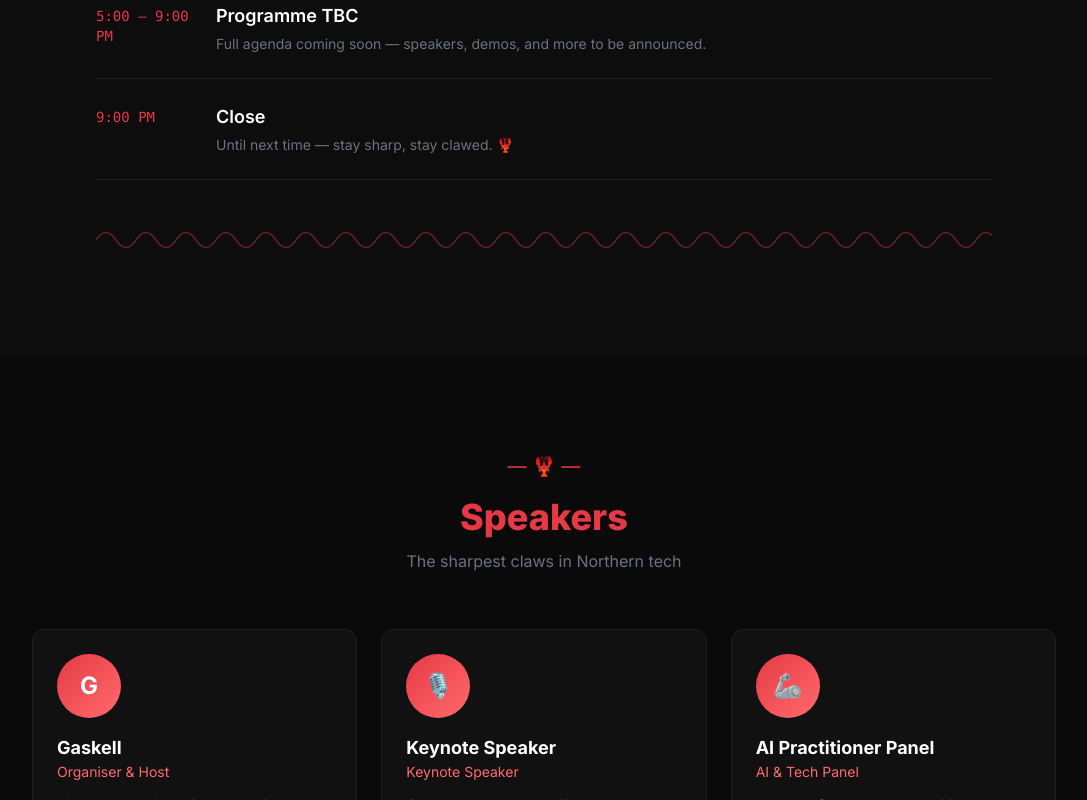
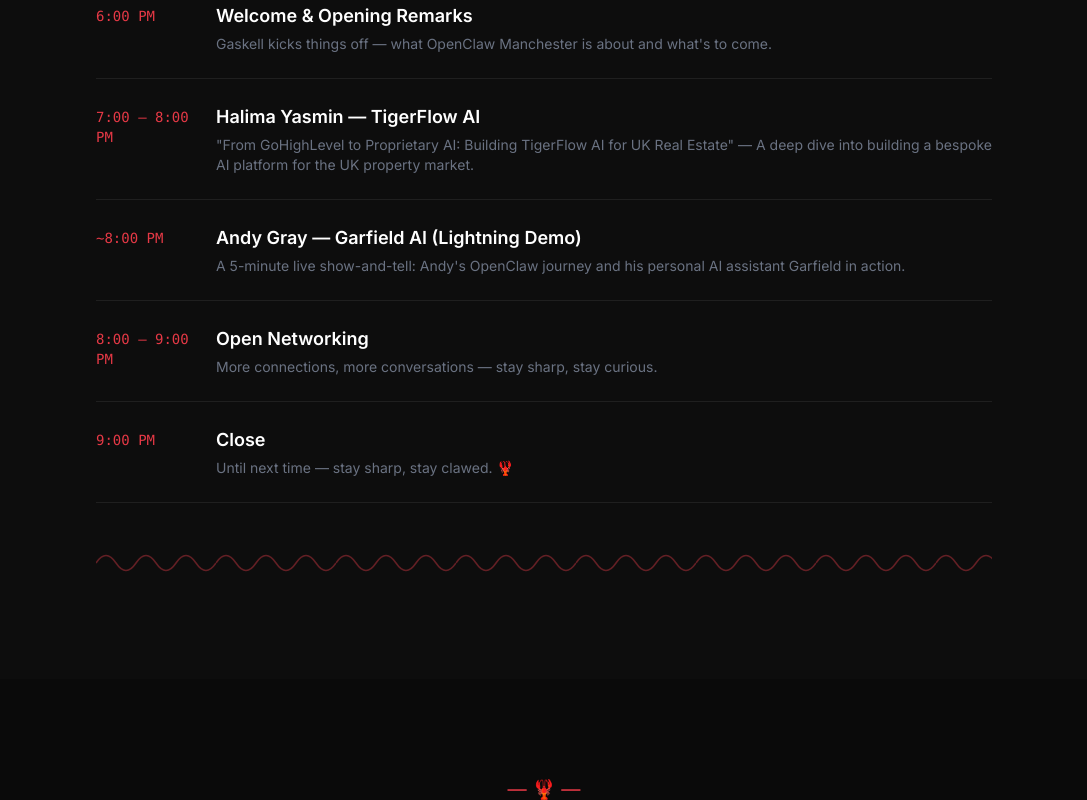
Before and after one commit to dcccrypto/manchester-meetup, a Next.js app: page / in a window 1280 px wide. Shown: the part 1520-2320 px from the top of the page, without its empty margins (96-1183 px from the left). Built offline with nearby package versions, Linux system fonts and the light colour scheme.

Commit message:
feat: add confirmed speakers Halima Yasmin (TigerFlow AI) and Andy Gray (Garfield AI) + update agenda with programme timings

```diff
--- a/components/Agenda.tsx
+++ b/components/Agenda.tsx
@@ -1,6 +1,9 @@
 const items = [
-  { time: "5:00 PM", title: "Doors Open", desc: "Arrive, grab a drink, and get settled.", icon: "🦞" },
-  { time: "5:00 – 9:00 PM", title: "Programme TBC", desc: "Full agenda coming soon — speakers, demos, and more to be announced.", icon: "📋" },
+  { time: "5:00 PM", title: "Doors Open & Networking", desc: "Arrive, grab a drink, connect with Manchester's AI community.", icon: "🦞" },
+  { time: "6:00 PM", title: "Welcome & Opening Remarks", desc: "Gaskell kicks things off — what OpenClaw Manchester is about and what's to come.", icon: "🎙️" },
+  { time: "7:00 – 8:00 PM", title: "Halima Yasmin — TigerFlow AI", desc: "\"From GoHighLevel to Proprietary AI: Building TigerFlow AI for UK Real Estate\" — A deep dive into building a bespoke AI platform for the UK property market.", icon: "🐯" },
+  { time: "~8:00 PM", title: "Andy Gray — Garfield AI (Lightning Demo)", desc: "A 5-minute live show-and-tell: Andy's OpenClaw journey and his personal AI assistant Garfield in action.", icon: "⚡" },
+  { time: "8:00 – 9:00 PM", title: "Open Networking", desc: "More connections, more conversations — stay sharp, stay curious.", icon: "🤝" },
   { time: "9:00 PM", title: "Close", desc: "Until next time — stay sharp, stay clawed. 🦞", icon: "👋" },
 ];
 
--- a/components/Speakers.tsx
+++ b/components/Speakers.tsx
@@ -7,18 +7,18 @@
     emoji: "🤖",
   },
   {
-    name: "Keynote Speaker",
-    role: "Keynote Speaker",
-    bio: "Our keynote speaker will be revealed on the day. Someone worth showing up for.",
-    initials: "?",
-    emoji: "🎙️",
+    name: "Halima Yasmin",
+    role: "Founder, TigerFlow AI",
+    bio: "\"From GoHighLevel to Proprietary AI: Building TigerFlow AI for UK Real Estate\" — Halima takes us inside her journey from off-the-shelf tools to building a bespoke AI platform reshaping property in Britain.",
+    initials: "HY",
+    emoji: "🐯",
   },
   {
-    name: "AI Practitioner Panel",
-    role: "AI & Tech Panel",
-    bio: "A panel of AI and tech practitioners. Panellists to be confirmed — apply to join via the registration form.",
-    initials: "?",
-    emoji: "🦾",
+    name: "Andy Gray",
+    role: "AI Practitioner & Builder",
+    bio: "Lightning demo: Andy shares his OpenClaw journey and gives a live show-and-tell of Garfield — his personal AI assistant. Five minutes, real-world AI, no fluff.",
+    initials: "AG",
+    emoji: "🤖",
   },
 ];
 
@@ -54,7 +54,7 @@
                 className="w-16 h-16 rounded-full flex items-center justify-center text-2xl font-bold mb-4"
                 style={{ background: "linear-gradient(135deg, #E63946, #FF6B6B)", color: "#fff" }}
               >
-                {s.initials === "?" ? s.emoji : s.initials}
+                {s.initials}
               </div>
               <div className="font-bold text-white text-lg">{s.name}</div>
               <div className="text-sm mb-3" style={{ color: "#FF6B6B" }}>{s.role}</div>
```
